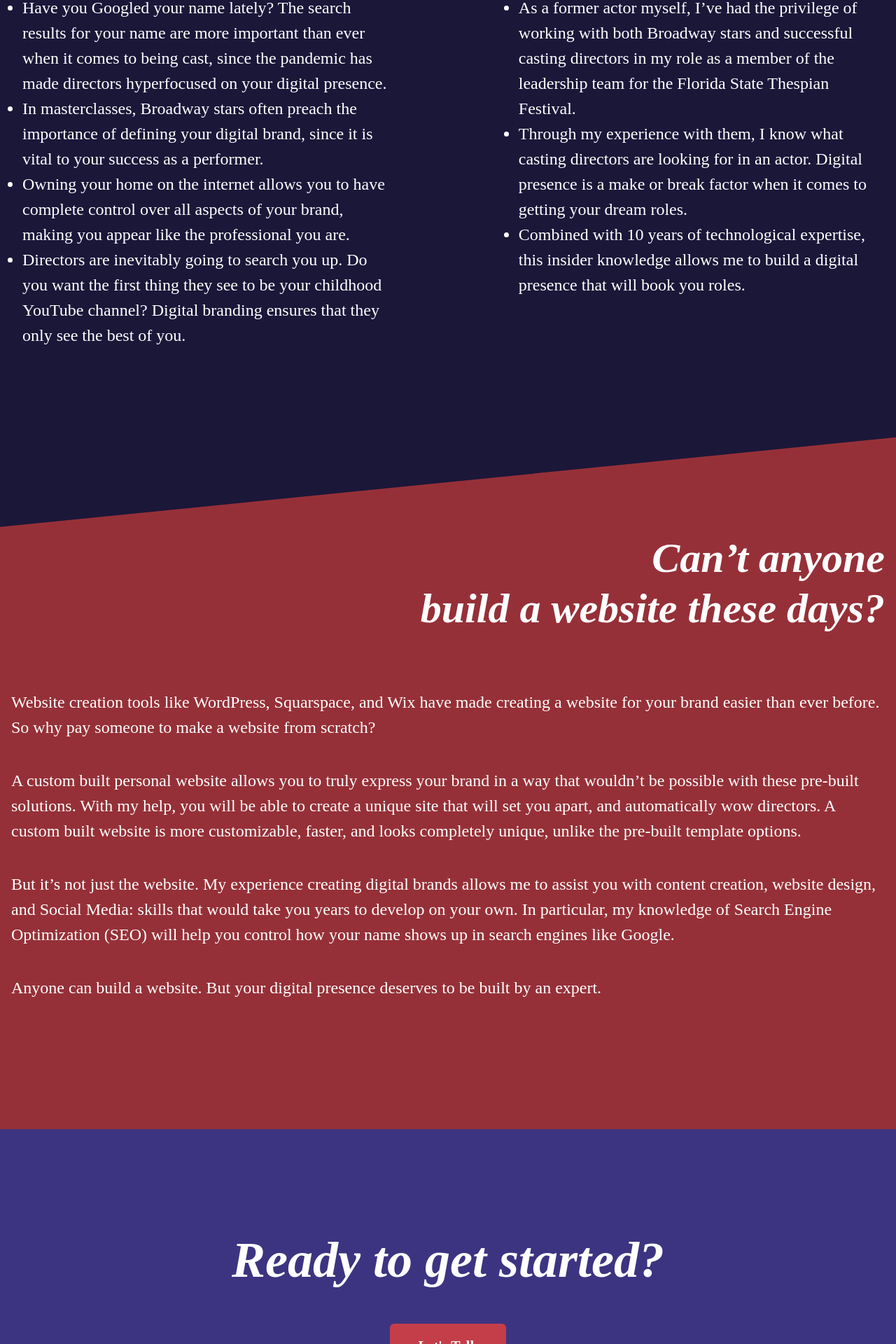
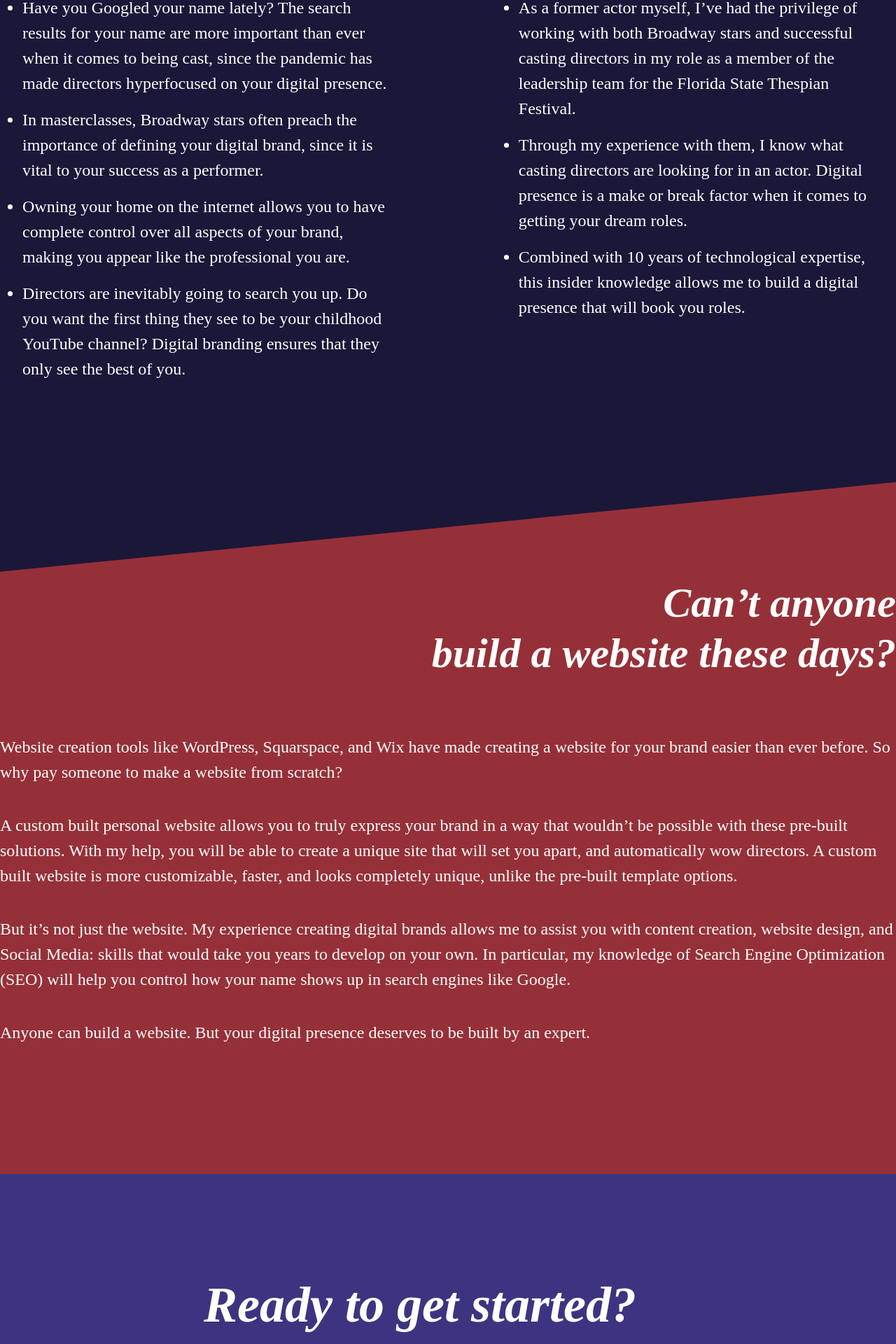
Before and after one commit to esize/evansizemore.com, a Next.js app: page / in a window 1280 px wide. Shown: the part 860-2780 px from the top of the page at 70% size. Built offline with nearby package versions, Linux system fonts and the light colour scheme; a web font is replaced by a local one.

Commit message:
made things a little more mobile friendly :sparkles:

```diff
--- a/components/AngledContainer.jsx
+++ b/components/AngledContainer.jsx
@@ -10,17 +10,26 @@ import {
 
 const AngledContainer = () => {
   return (
-    <Box backgroundColor='#963038' borderTop='8px #963038 solid' pb='36'>
-      <Container maxW='container.xl'>
+    <Box
+      backgroundColor='#963038'
+      borderTop='8px #963038 solid'
+      pb={['8', '8', '36']}
+    >
+      <Container
+        maxW='container.xl'
+        pr={['10', '10', '0']}
+        pl={['10', '10', '0']}
+      >
         <Flex>
           <Spacer></Spacer>
           <Heading
-            fontSize='6xl'
+            fontSize={['5xl', '5xl', '6xl']}
             maxW='container.md'
             as='h2'
             textAlign='right'
             fontWeight='700'
-            mb='20'
+            mb={['12', '12', '20']}
+            mt={['10', '10', '0']}
           >
             <i>
               Can’t anyone <br />
--- a/pages/index.jsx
+++ b/pages/index.jsx
@@ -26,11 +26,16 @@ export default function Home() {
               as='h1'
               fontSize={['7xl', '7xl', '8xl']}
               mb={['5', '8', '10']}
+              ml={['10', '10', '0']}
             >
               Hi, I'm Evan!
             </Heading>
 
-            <Text fontSize={['4xl', '4xl', '5xl']} mb='8'>
+            <Text
+              fontSize={['4xl', '4xl', '5xl']}
+              mb='8'
+              ml={['10', '10', '0']}
+            >
               I’ll help you take control of your online presence.
             </Text>
             <Flex justifyContent={['center', 'center', 'left']}>
@@ -74,7 +79,7 @@ export default function Home() {
             0 100%
           );'
         >
-          <Container maxW='container.xl' pb='64'>
+          <Container maxW='container.xl' pb={['28', '28', '64']}>
             <Flex direction={['column', 'column', 'row']}>
               <Box mr={['10', '10', '20']} ml={['10', '10', '0']}>
                 <Heading
@@ -87,23 +92,23 @@ export default function Home() {
                 </Heading>
 
                 <UnorderedList mt='12'>
-                  <ListItem fontSize='2xl'>
+                  <ListItem fontSize='2xl' pb='4'>
                     Have you Googled your name lately? The search results for
                     your name are more important than ever when it comes to
                     being cast, since the pandemic has made directors
                     hyperfocused on your digital presence.
                   </ListItem>
-                  <ListItem fontSize='2xl'>
+                  <ListItem fontSize='2xl' pb='4'>
                     In masterclasses, Broadway stars often preach the importance
                     of defining your digital brand, since it is vital to your
                     success as a performer.
                   </ListItem>
-                  <ListItem fontSize='2xl'>
+                  <ListItem fontSize='2xl' pb='4'>
                     Owning your home on the internet allows you to have complete
                     control over all aspects of your brand, making you appear
                     like the professional you are.
                   </ListItem>
-                  <ListItem fontSize='2xl'>
+                  <ListItem fontSize='2xl' pb='4'>
                     Directors are inevitably going to search you up. Do you want
                     the first thing they see to be your childhood YouTube
                     channel? Digital branding ensures that they only see the
@@ -126,19 +131,19 @@ export default function Home() {
                 </Heading>
 
                 <UnorderedList mt='12'>
-                  <ListItem fontSize='2xl'>
+                  <ListItem fontSize='2xl' pb='4'>
                     As a former actor myself, I’ve had the privilege of working
                     with both Broadway stars and successful casting directors in
                     my role as a member of the leadership team for the Florida
                     State Thespian Festival.
                   </ListItem>
-                  <ListItem fontSize='2xl'>
+                  <ListItem fontSize='2xl' pb='4'>
                     Through my experience with them, I know what casting
                     directors are looking for in an actor. Digital presence is a
                     make or break factor when it comes to getting your dream
                     roles.
                   </ListItem>
-                  <ListItem fontSize='2xl'>
+                  <ListItem fontSize='2xl' pb='4'>
                     Combined with 10 years of technological expertise, this
                     insider knowledge allows me to build a digital presence that
                     will book you roles.
@@ -151,9 +156,18 @@ export default function Home() {
       </Box>
       <AngledContainer />
       <Box backgroundColor='#3D3481'>
-        <Container maxWidth='container.md' paddingY='36'>
+        <Container
+          maxWidth='container.md'
+          paddingY='36'
+          pr={['10', '10', '20']}
+          pl={['10', '10', '0']}
+        >
           <Center>
-            <Heading as='h2' fontSize='7xl'>
+            <Heading
+              as='h2'
+              fontSize={['6xl', '6xl', '7xl']}
+              textAlign='center'
+            >
               <i>Ready to get started?</i>
             </Heading>
           </Center>
```
